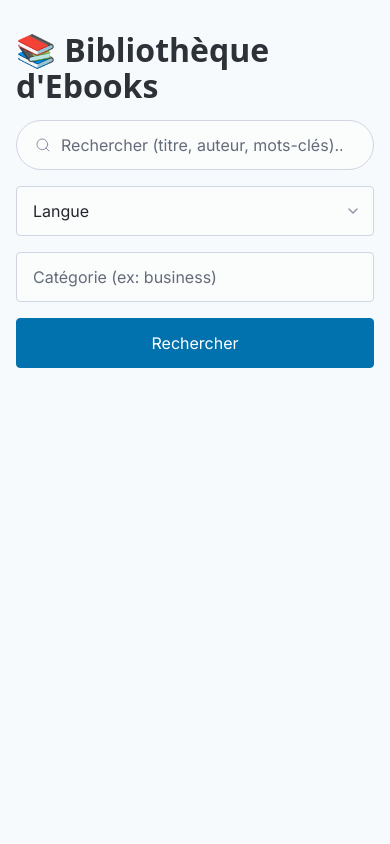
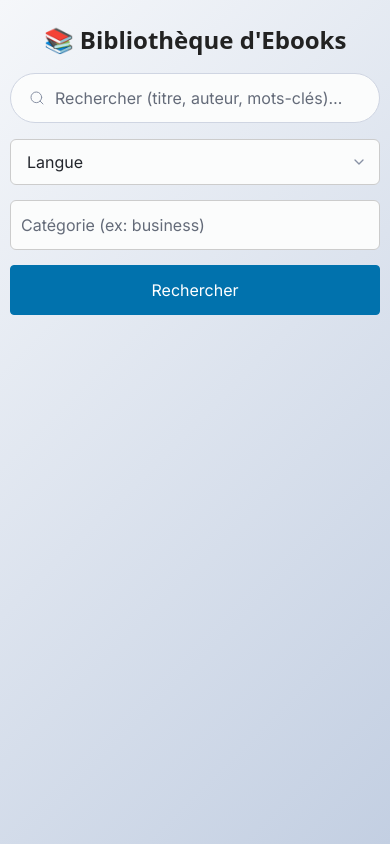
Before and after one commit to mousco15/ebook-site, a website: page public/index.html in a window 390 px wide. Drawn offline with nearby package versions, Linux system fonts and the light colour scheme; no server answers.

Commit message:
Update custom.css
modern style

```diff
--- a/public/custom.css
+++ b/public/custom.css
@@ -16,3 +16,84 @@ button,.btn{background:var(--brand);color:var(--brand-contrast)!important;border
 button:hover,.btn:hover{filter:brightness(.95)}
 .detail{display:grid;gap:1.5rem;grid-template-columns:320px 1fr}
 @media (max-width:800px){.detail{grid-template-columns:1fr}}
+/* Définir la police principale */
+body {
+    font-family: 'Inter', sans-serif;
+    background: linear-gradient(135deg, #f5f7fa, #c3cfe2);
+    margin: 0;
+    padding: 0;
+    color: #333;
+}
+
+/* Centrer le contenu */
+.container {
+    max-width: 1100px;
+    margin: auto;
+    padding: 20px;
+}
+
+/* Titre principal */
+h1, h2, h3 {
+    font-weight: 700;
+    color: #222;
+    text-align: center;
+    margin-bottom: 20px;
+}
+
+/* Boutons stylisés */
+button, .btn {
+    background: #4a90e2;
+    color: white;
+    border: none;
+    padding: 10px 20px;
+    border-radius: 8px;
+    font-size: 1rem;
+    transition: all 0.3s ease;
+    cursor: pointer;
+}
+
+button:hover, .btn:hover {
+    background: #357ABD;
+}
+
+/* Formulaire de recherche */
+input[type="text"], select {
+    padding: 10px;
+    border-radius: 6px;
+    border: 1px solid #ccc;
+    width: 100%;
+    margin-bottom: 15px;
+}
+
+/* Cartes pour afficher les livres */
+.card {
+    background: white;
+    border-radius: 10px;
+    box-shadow: 0 4px 8px rgba(0,0,0,0.1);
+    padding: 20px;
+    margin: 15px 0;
+    transition: transform 0.3s ease;
+}
+
+.card:hover {
+    transform: translateY(-5px);
+}
+
+/* Pied de page */
+footer {
+    text-align: center;
+    padding: 15px;
+    background: #4a90e2;
+    color: white;
+    margin-top: 30px;
+}
+
+/* Responsive */
+@media (max-width: 768px) {
+    .container {
+        padding: 10px;
+    }
+    h1 {
+        font-size: 1.5rem;
+    }
+}
```
